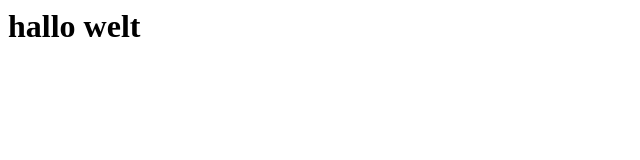
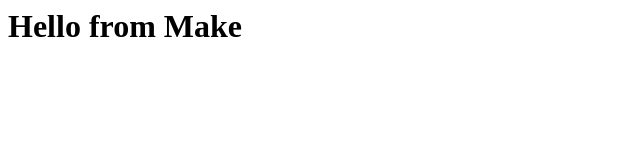
Before and after one commit to philpln/jt-rettung, a plain HTML site: page index.html in a window 1280 px wide. Shown: the whole page, without its empty margins (0-640 px from the left). Drawn offline with Linux system fonts and the light colour scheme.

Commit message:
update index.html via Postman

```diff
--- a/index.html
+++ b/index.html
@@ -1 +1 @@
-<h1>hallo welt</h1>
+<h1>Hello from Make</h1>
```
